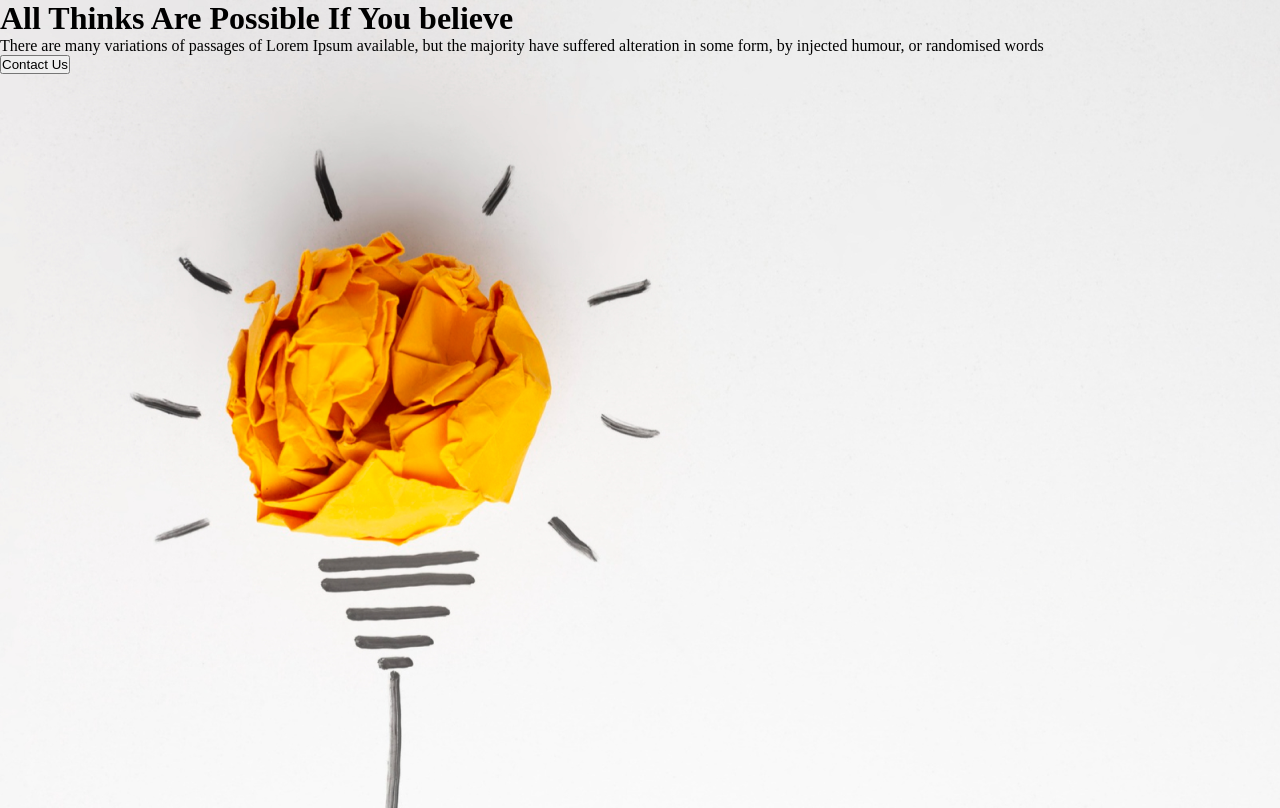
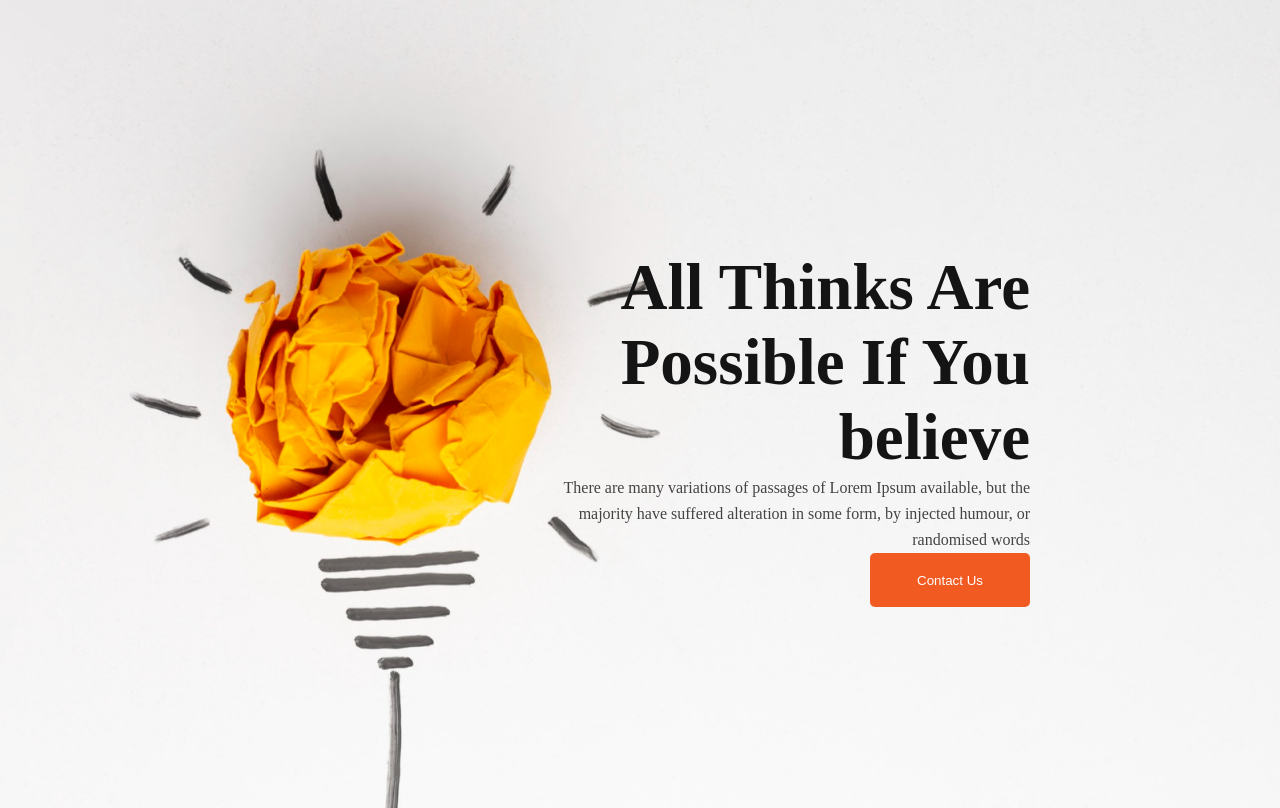
Before and after one commit to Ullas1321/new-year-new-me, a plain HTML site: page index.html in a window 1280 px wide. Drawn offline with Linux system fonts and the light colour scheme.

Commit message:
hearder section

```diff
--- a/index.html
+++ b/index.html
@@ -12,10 +12,12 @@
         <div class="header-container">
 
             <div class="head-content1">
-        <h1>All Thinks Are Possible If You believe</h1>
-        <p>There are many variations of passages of Lorem Ipsum available, but the majority have suffered alteration in some form, by injected humour, or randomised words</p>
+                <div class="head-content2">
+        <h1 class="head-h">All Thinks Are Possible If You believe</h1>
+        <p class="head-p">There are many variations of passages of Lorem Ipsum available, but the majority have suffered alteration in some form, by injected humour, or randomised words</p>
         <button class="btn">Contact Us</button>
             </div>
+        </div>
         </div>
      </header>
      <main>
--- a/style.css
+++ b/style.css
@@ -9,7 +9,46 @@ height: 808px;
 flex-shrink: 0;
 background-image: url(images/banner/banner1.png);
 background-size: cover;
+display: flex;
+display: flex;
+flex-direction: column;
+align-items:flex-end;
+
 }
-.head-content{
+.head-content1{
+
+    text-align: right;
+    margin-right: 250px;
+    margin-top: 250px;
+
+
+}
+.head-content2{
     width: 500px;
 }
+.head-h{
+    color: var(--dark-01, #151414);
+text-align: right;
+font-family: Work Sans;
+font-size: 65px;
+font-style: normal;
+font-weight: 700;
+
+}
+.head-p{
+    color: var(--dark-02, #444343);
+text-align: right;
+font-family: Work Sans;
+font-size: 16px;
+font-weight: 400;
+line-height: 26px;
+}
+.btn{
+    width: 160px;
+height: 54px;
+border-radius: 5px;
+background: #F15B22;
+color: white;
+font-weight: 400;
+border: none;
+}
```
